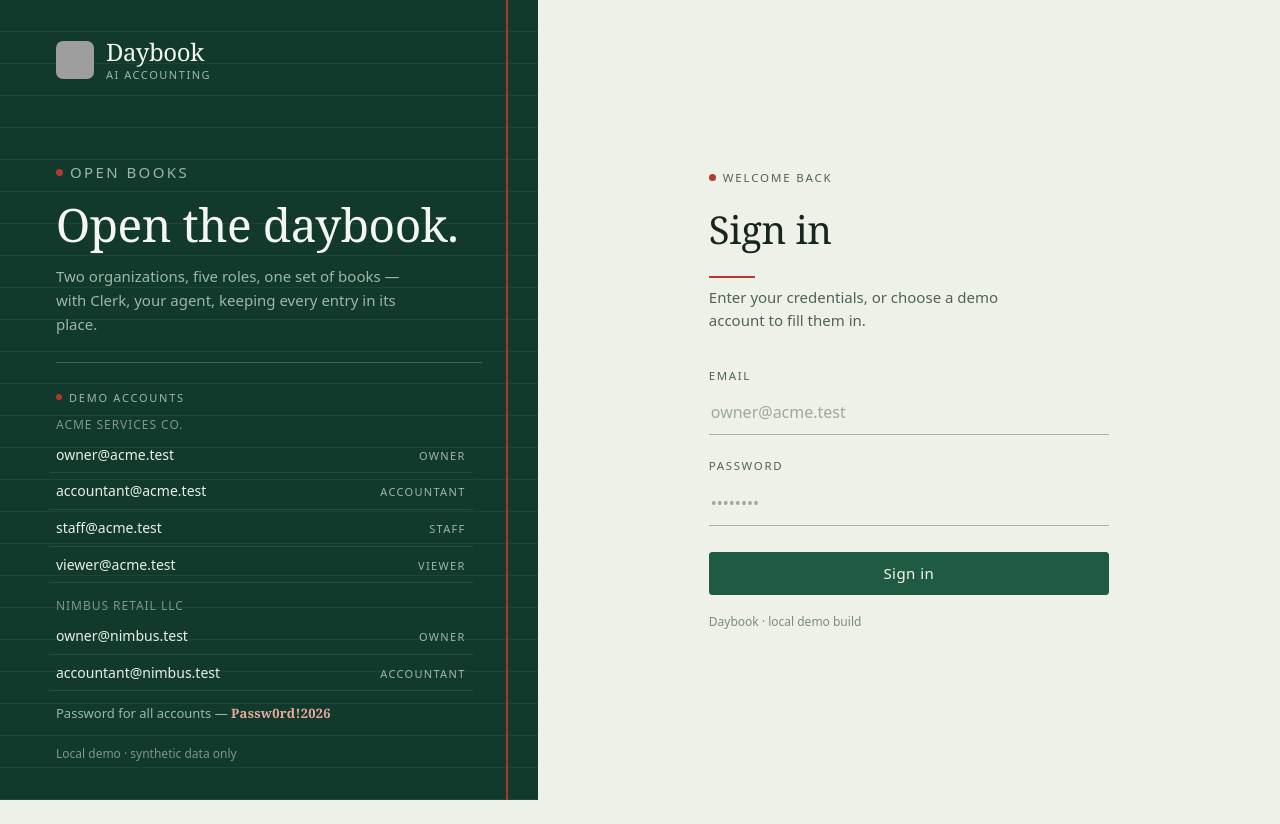
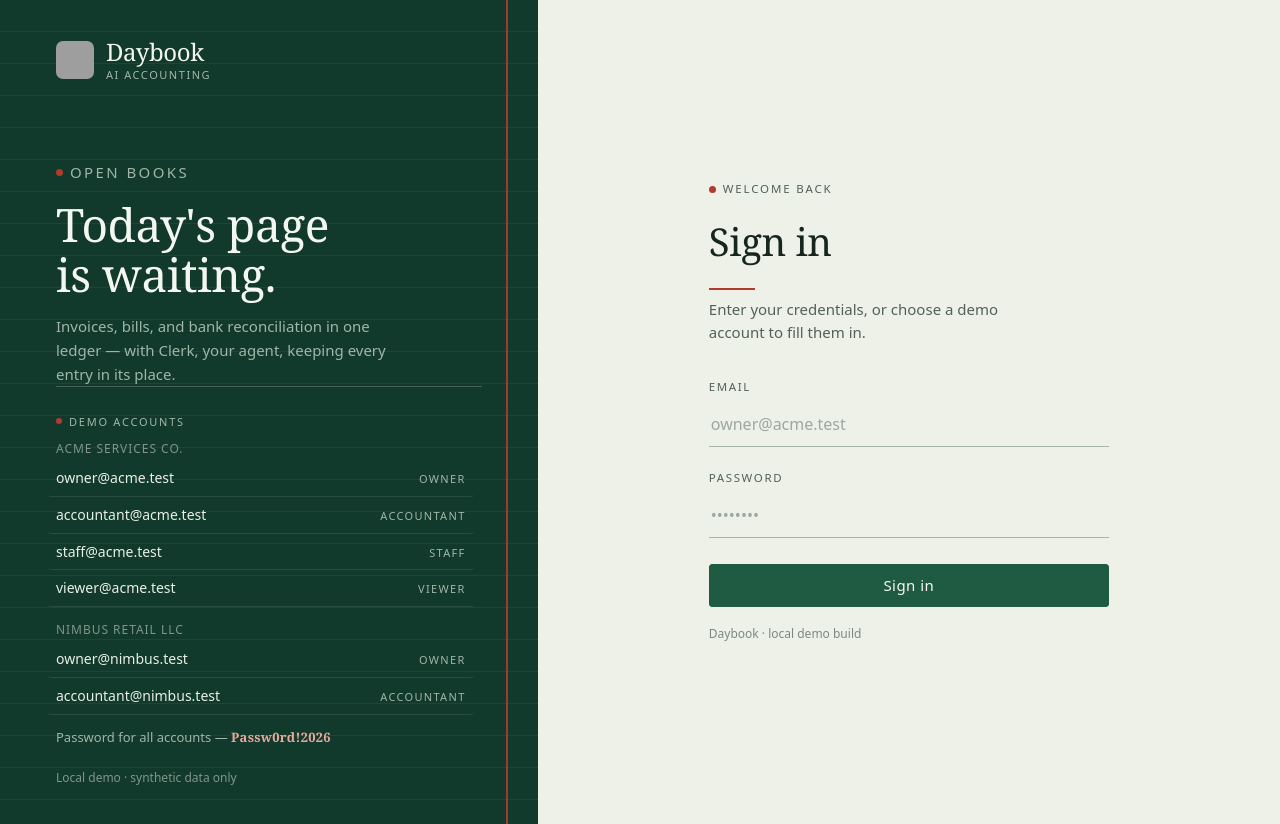
Before and after one commit to furqaniq/ai-accounting, a Next.js app in the folder frontend/: page /login in a window 1280 px wide. Before the commit the page ends 800 px from the top, so only its background shows below. Built offline with nearby package versions, Linux system fonts and the light colour scheme; no server answers; grey boxes are pictures that could not be loaded; a web font is replaced by a local one.

Commit message:
copy(001): sharpen the login headline and lede

```diff
--- a/frontend/app/login/page.tsx
+++ b/frontend/app/login/page.tsx
@@ -75,10 +75,10 @@ export default function LoginPage() {
 
         <div className="login-statement" aria-hidden="true">
           <p className="login-kicker">Open books</p>
-          <h2>Open the daybook.</h2>
+          <h2>Today&apos;s page is waiting.</h2>
           <p>
-            Two organizations, five roles, one set of books — with Clerk, your
-            agent, keeping every entry in its place.
+            Invoices, bills, and bank reconciliation in one ledger — with
+            Clerk, your agent, keeping every entry in its place.
           </p>
         </div>
 
```
